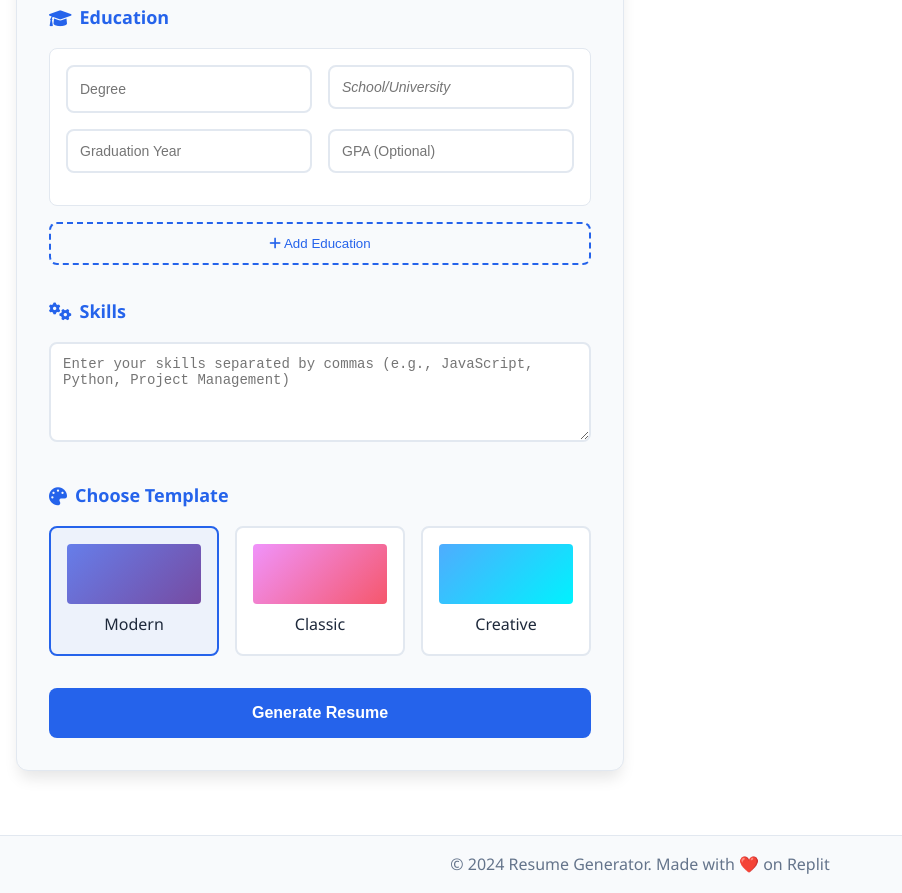
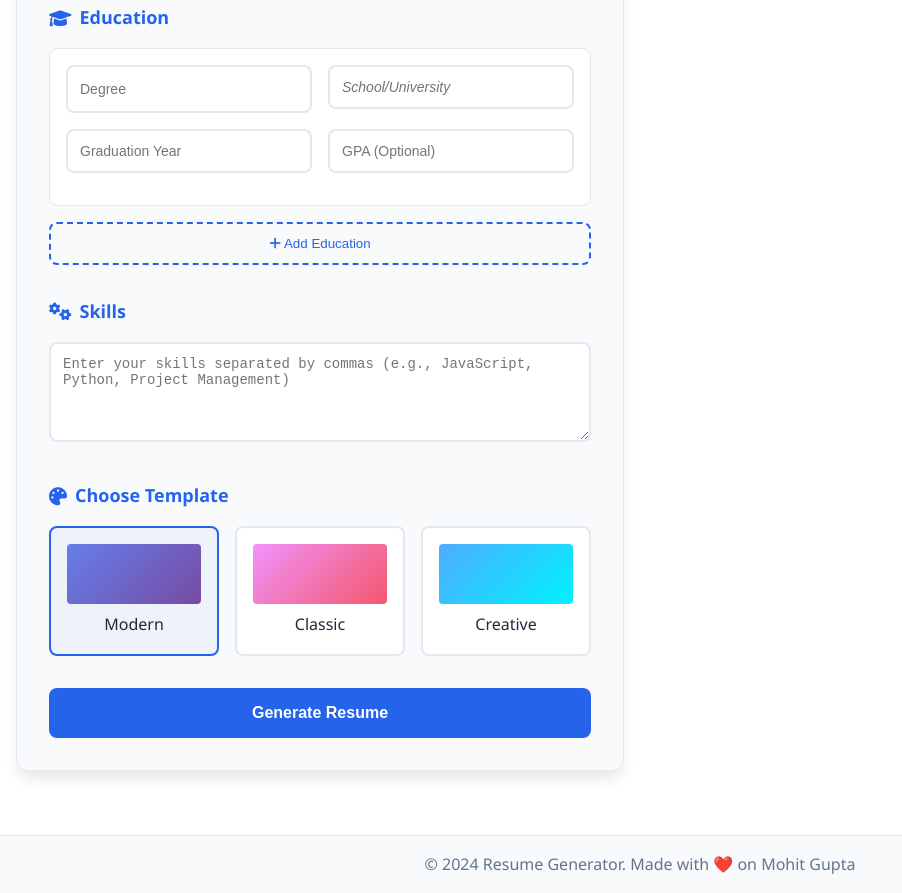
Before and after one commit to MohitGu2006/ResumeGenerator-github.io, a plain HTML site: page index.html in a window 1280 px wide. Shown: the part 1075-1968 px from the top of the page, without its empty margins (0-902 px from the left). Drawn offline with Linux system fonts and the light colour scheme.

Commit message:
Update index.html

```diff
--- a/index.html
+++ b/index.html
@@ -152,7 +152,7 @@
 
     <footer class="footer">
         <div class="container">
-            <p>&copy; 2024 Resume Generator. Made with ❤️ on Replit</p>
+            <p>&copy; 2024 Resume Generator. Made with ❤️ on Mohit Gupta</p>
         </div>
     </footer>
 
```
